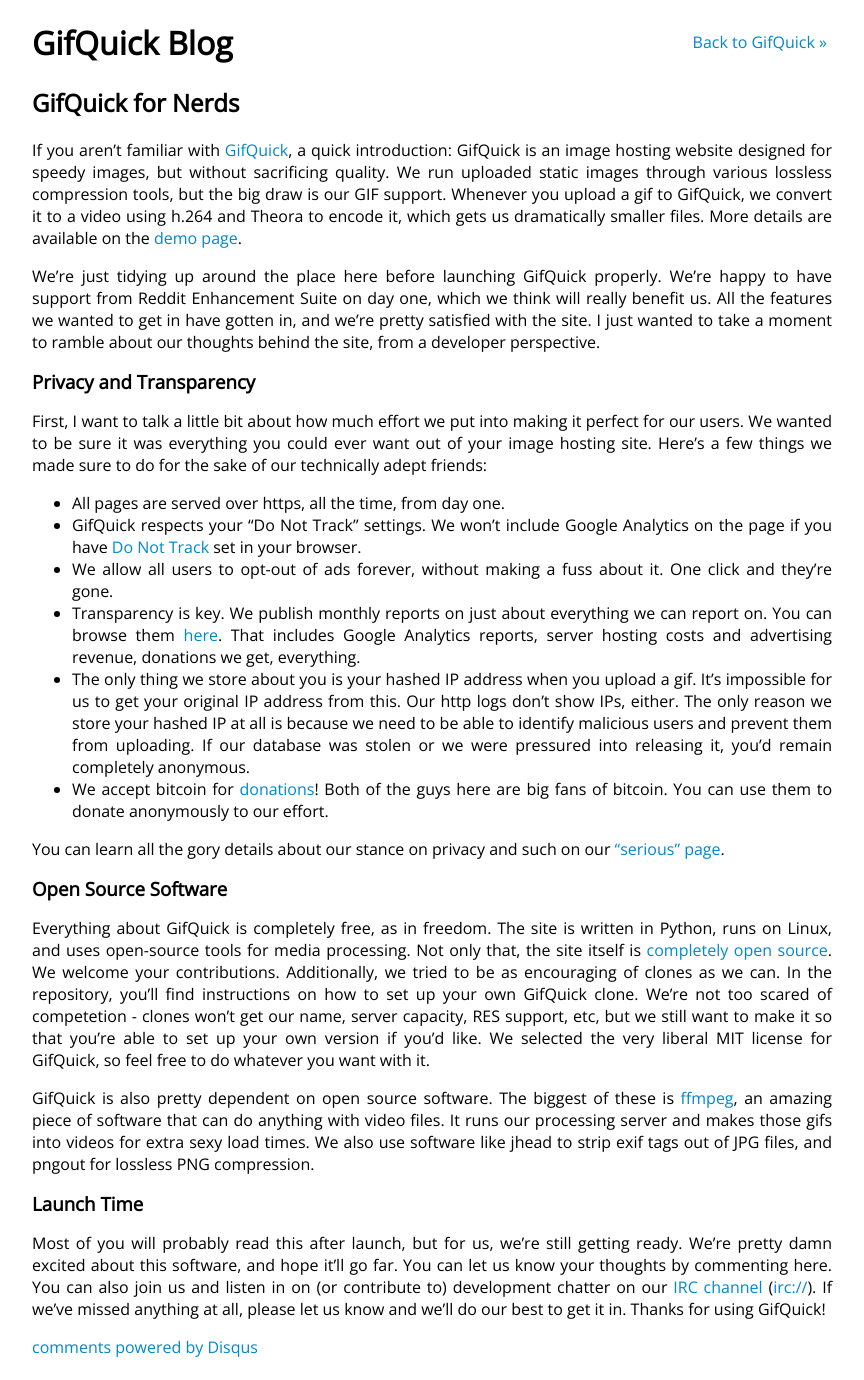
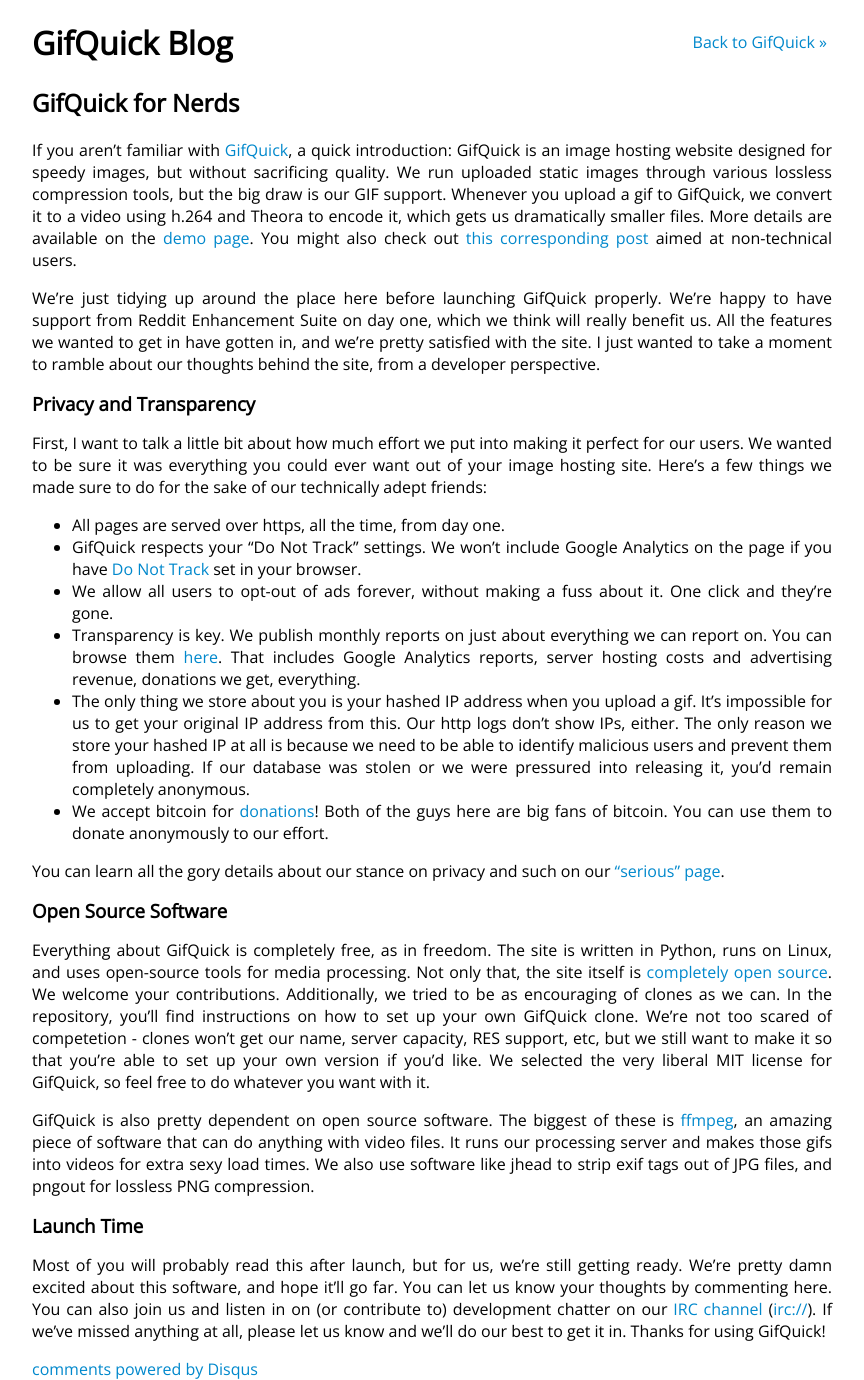
Before and after one commit to MediaCrush/mediacrush.github.io, a Jekyll site: the page built from _posts/2013-07-19-GifQuick-for-nerds.md, in a window 1280 px wide. Shown: the whole page, without its empty margins (208-1072 px from the left). Built offline with Jekyll 4.4.1, drawn with Linux system fonts in a browser that asks for light colours; Markdown is read by kramdown in place of the engine named in the settings; comment, search, counter and statistics services are not loaded; before the commit the page ends 1358 px from its top, so only the background shows below that.

Commit message:
Update post for nerds

```diff
--- a/_posts/2013-07-19-GifQuick-for-nerds.md
+++ b/_posts/2013-07-19-GifQuick-for-nerds.md
@@ -7,7 +7,8 @@
 hosting website designed for speedy images, but without sacrificing quality. We run uploaded static images
 through various lossless compression tools, but the big draw is our GIF support. Whenever you upload a gif
 to GifQuick, we convert it to a video using h.264 and Theora to encode it, which gets us dramatically
-smaller files. More details are available on the [demo page](https://gifquick.net/demo).
+smaller files. More details are available on the [demo page](https://gifquick.net/demo). You might also
+check out [this corresponding post](/2013/07/19/GifQuick-for-users.html) aimed at non-technical users.
 
 We're just tidying up around the place here before launching GifQuick properly. We're happy to have support
 from Reddit Enhancement Suite on day one, which we think will really benefit us. All the features we wanted
```
